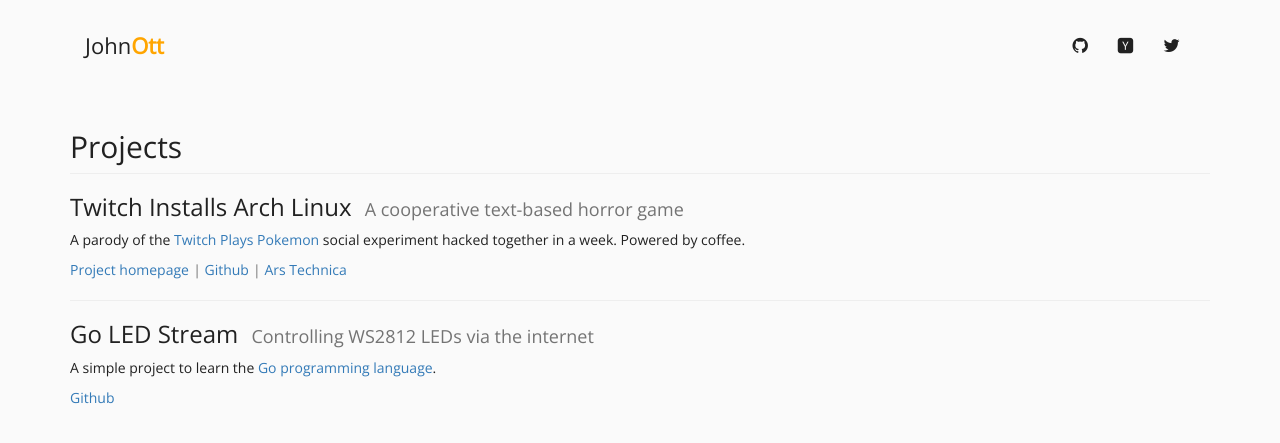
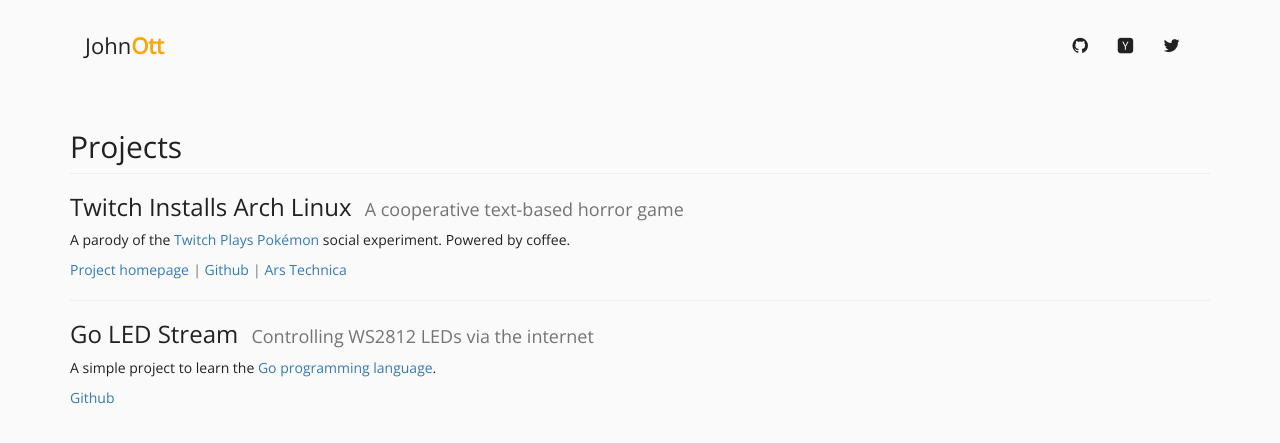
Before and after one commit to jbott/jbott.github.io, a Jekyll site: the page built from index.md, in a window 1280 px wide. Shown: the top 443 px of the page. Built offline with Jekyll 4.4.1, drawn with Linux system fonts in a browser that asks for light colours; nearby versions of some CDN libraries.

Commit message:
Add acute accent to pokemon

```diff
--- a/index.md
+++ b/index.md
@@ -10,7 +10,7 @@ layout: default
 
 #### A cooperative text-based horror game
 
-A parody of the [Twitch Plays Pokemon](https://en.wikipedia.org/wiki/Twitch_Plays_Pok%C3%A9mon){:target="_blank} social experiment hacked together in a week. Powered by coffee.
+A parody of the [Twitch Plays Pok&eacute;mon](https://en.wikipedia.org/wiki/Twitch_Plays_Pok%C3%A9mon){:target="_blank} social experiment. Powered by coffee.
 
 - [Project homepage](http://www.twitchinstalls.com/){:target="_blank"}
 - [Github](https://github.com/twitchinstallsarchlinux){:target="_blank"}
```
